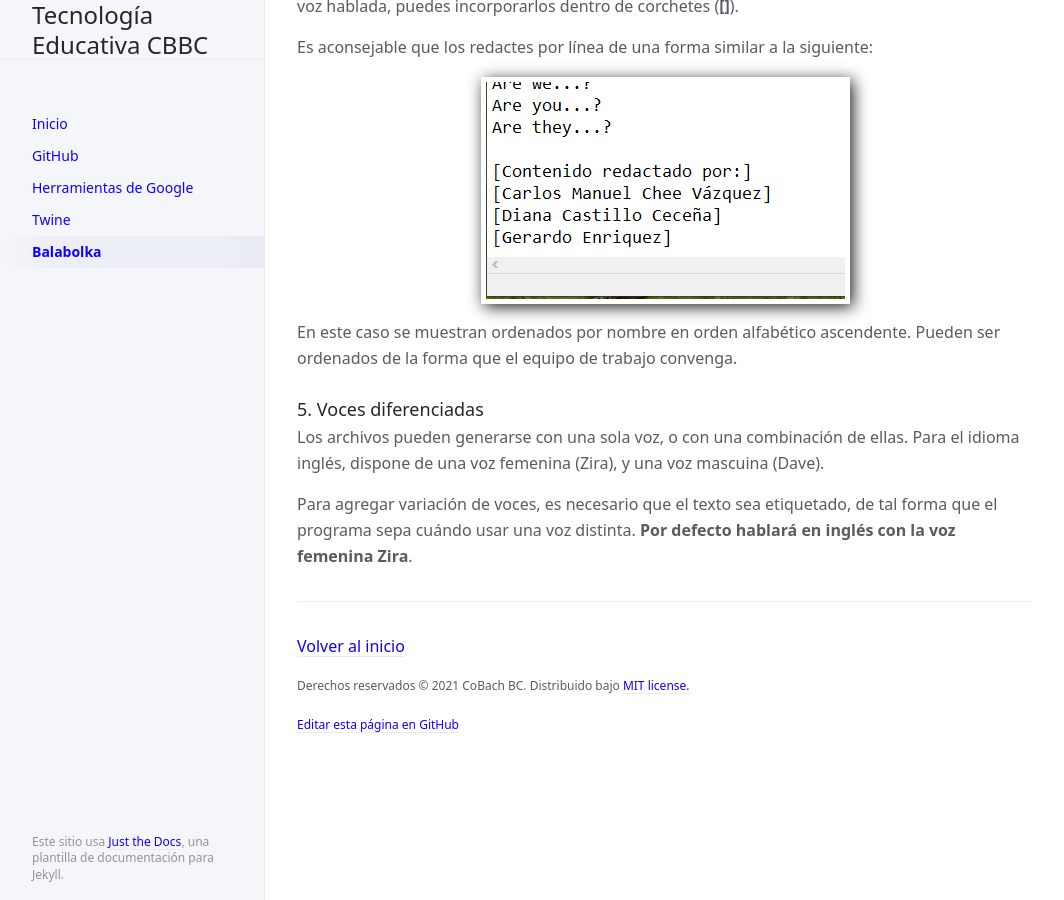
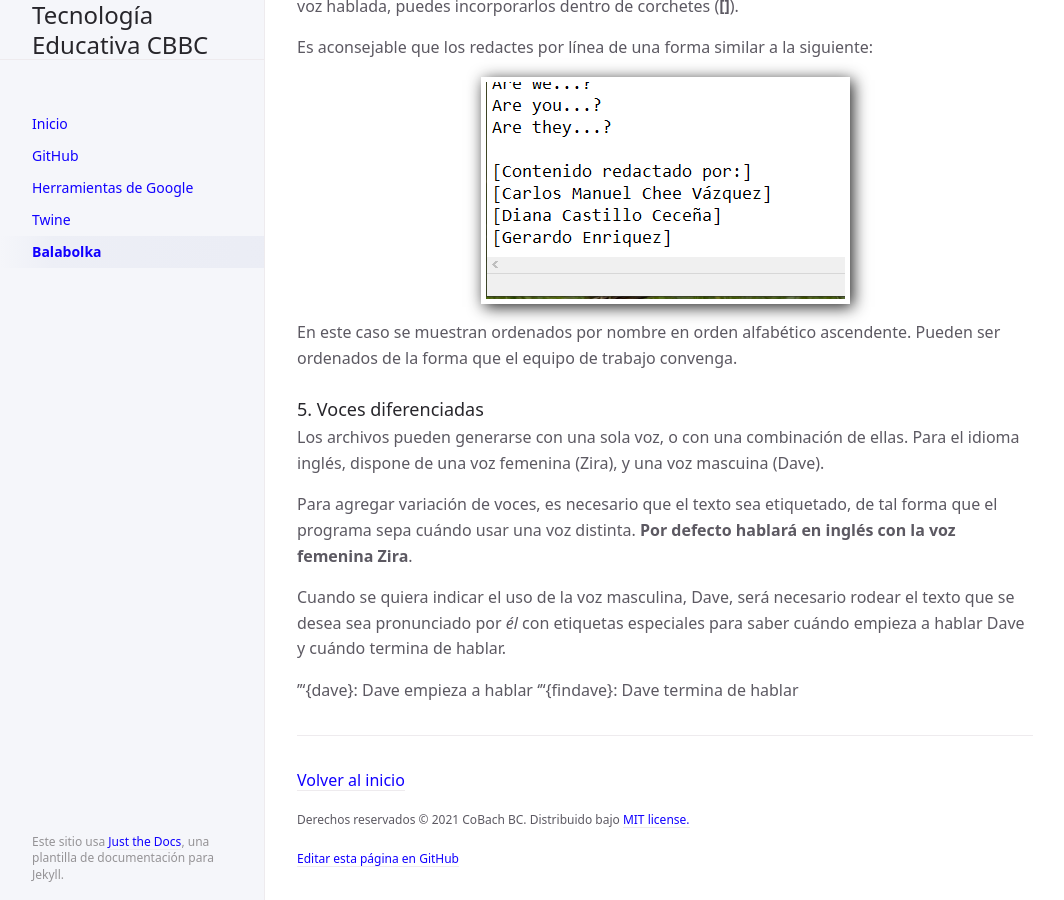
Before and after one commit to CoBachBC/demo, a Jekyll site: the page built from docs/balabolka.md, in a window 1280 px wide and 900 px high, scrolled down 6830 px. Shown: the whole window, without its empty margins (107-1171 px from the left). Built offline with Jekyll 4.4.1, drawn with Linux system fonts in a browser that asks for light colours.

Commit message:
Update balabolka.md

```diff
--- a/docs/balabolka.md
+++ b/docs/balabolka.md
@@ -145,3 +145,8 @@ En este caso se muestran ordenados por nombre en orden alfabético ascendente. P
 Los archivos pueden generarse con una sola voz, o con una combinación de ellas. Para el idioma inglés, dispone de una voz femenina (Zira), y una voz mascuina (Dave).
 
 Para agregar variación de voces, es necesario que el texto sea etiquetado, de tal forma que el programa sepa cuándo usar una voz distinta. **Por defecto hablará en inglés con la voz femenina Zira**.
+
+Cuando se quiera indicar el uso de la voz masculina, Dave, será necesario rodear el texto que se desea sea pronunciado por *él* con etiquetas especiales para saber cuándo empieza a hablar Dave y cuándo termina de hablar.
+
+'''{dave}: Dave empieza a hablar
+'''{findave}: Dave termina de hablar
```
